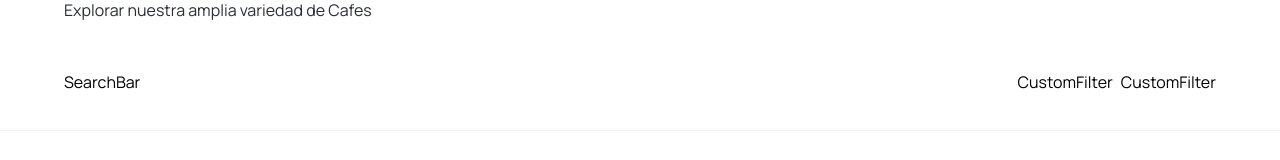
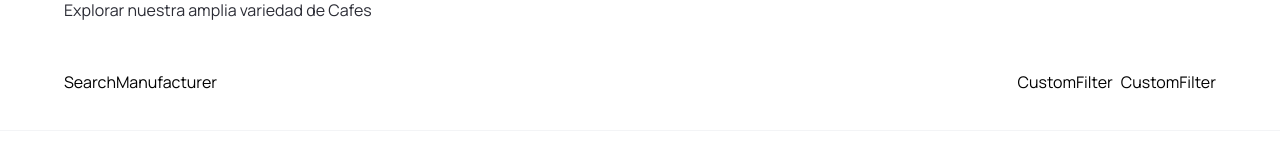
Before and after one commit to Nicoogf/CoffeShop, a Next.js app: page / in a window 1280 px wide. Shown: the part 929-1089 px from the top of the page. Built offline with nearby package versions, Linux system fonts and the light colour scheme.

Commit message:
Search Manufacturer Props

```diff
--- a/components/SearchBar.tsx
+++ b/components/SearchBar.tsx
@@ -1,9 +1,23 @@
+"use client"
 import React from 'react'
+import SearchManufacturer from './SearchManufacturer'
+import { useState } from 'react'
 
 const SearchBar = () => {
-  return (
-    <div>SearchBar</div>
-  )
+    const [manufacturer, setManufacturer] = useState("")
+    const handleSearch = () => {
+
+    }
+
+    return (
+        <form className='searchbar' onSubmit={handleSearch}>
+            <div className='searchbar__item'>
+                <SearchManufacturer
+                    manufacturer={manufacturer}
+                    setManufacturer={setManufacturer} />
+            </div>
+        </form>
+    )
 }
 
 export default SearchBar
--- /dev/null
+++ b/components/SearchManufacturer.tsx
@@ -0,0 +1,10 @@
+import { SearchManufacturerPros } from '@/types'
+import React from 'react'
+
+const SearchManufacturer = ({ manufacturer, setManufacturer }: SearchManufacturerPros) => {
+    return (
+        <div>SearchManufacturer</div>
+    )
+}
+
+export default SearchManufacturer
--- a/components/index.ts
+++ b/components/index.ts
@@ -2,6 +2,7 @@ import Hero from "./Hero";
 import CustomButtom from "./CustomButtom";
 import Navbar from "./Navbar";
 import SearchBar from "./SearchBar";
+import SearchManufacturer from "./SearchManufacturer"
 import CustomFilter from "./CustomFilter";
 import Footer from "./Footer";
 
@@ -10,6 +11,7 @@ export {
     CustomButtom,
     Navbar,
     SearchBar,
+    SearchManufacturer,
     CustomFilter,
     Footer
 }
```
Also changed, not shown: types/index.ts (+6 -1 lines).
